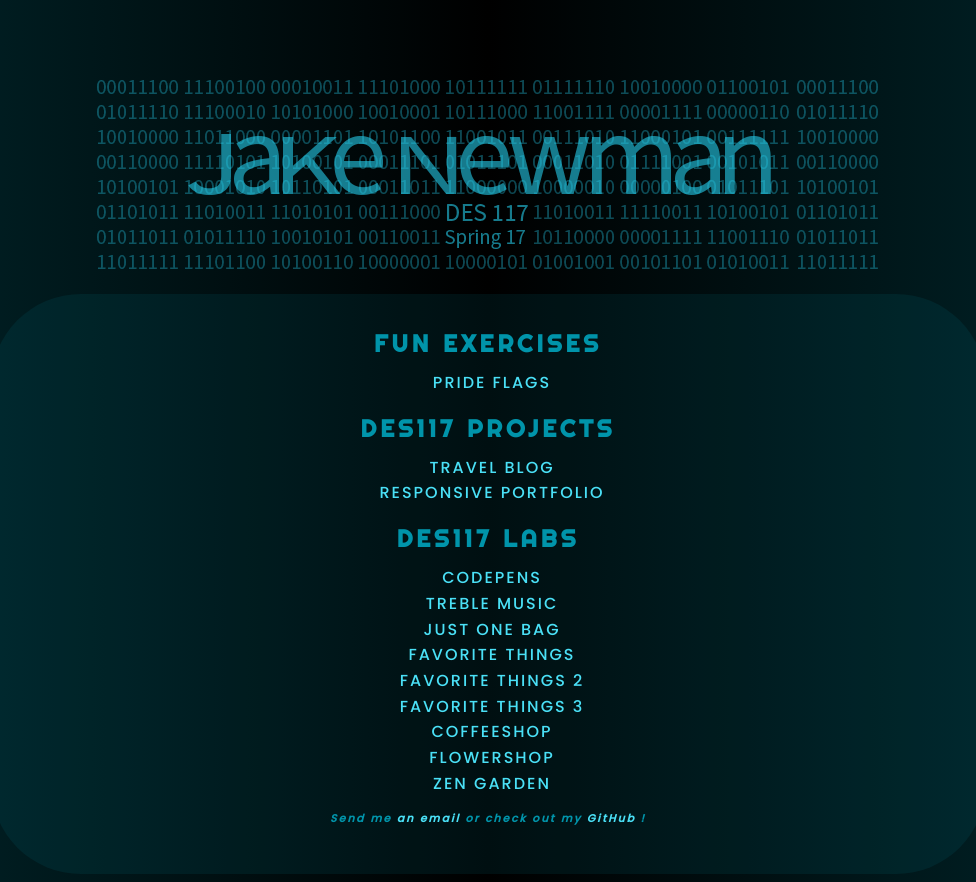
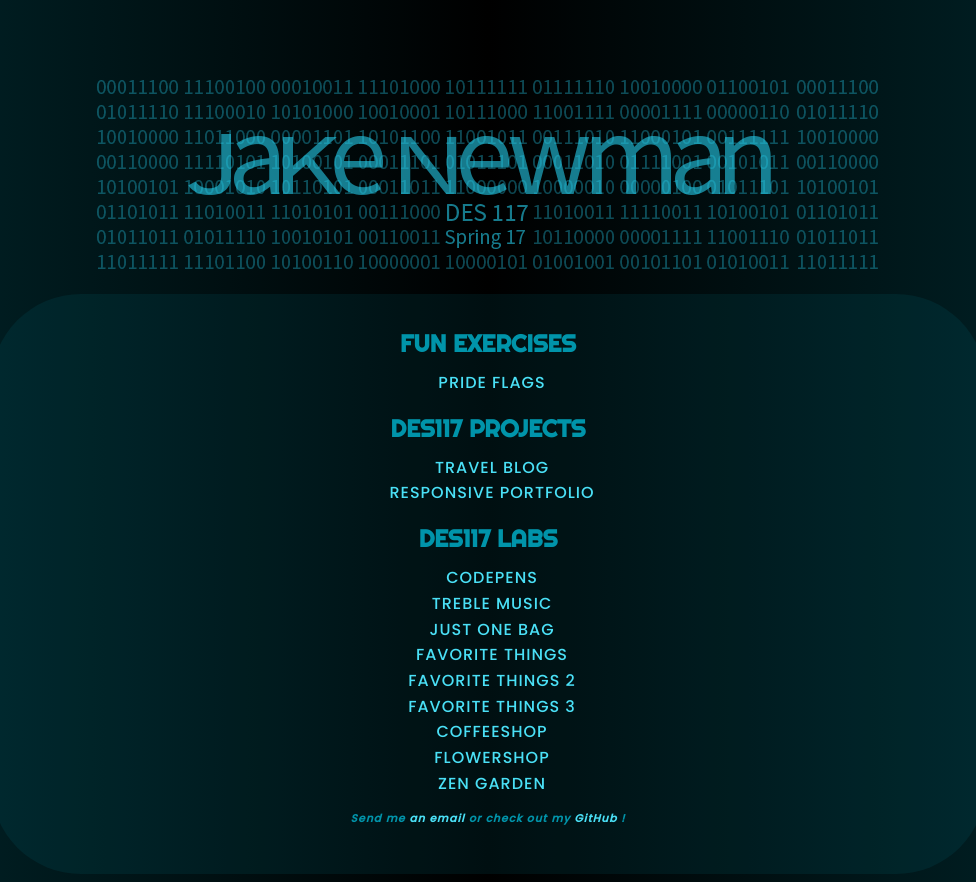
Before and after one commit to nwmn/DES117-FTP-backup, a plain HTML site: page index.html in a window 1280 px wide. Shown: the whole page, without its empty margins (152-1128 px from the left). Drawn offline with Linux system fonts and the light colour scheme.

Commit message:
update letter spacing

```diff
--- a/style.css
+++ b/style.css
@@ -28,12 +28,12 @@ header {
 
 h2 {
   font-family: 'Righteous', serif;
-  letter-spacing: 4px;
+  letter-spacing: 0px;
   text-transform: uppercase;
 }
 
 h6 {
-  letter-spacing: 2px;
+  letter-spacing: 1px;
 }
 
 img {
@@ -49,7 +49,7 @@ li {
   list-style: none;
   padding-bottom: 6.5px;
   text-indent: -2em;
-  letter-spacing: 2px;
+  letter-spacing: 1px;
 }
 
 footer {
```
